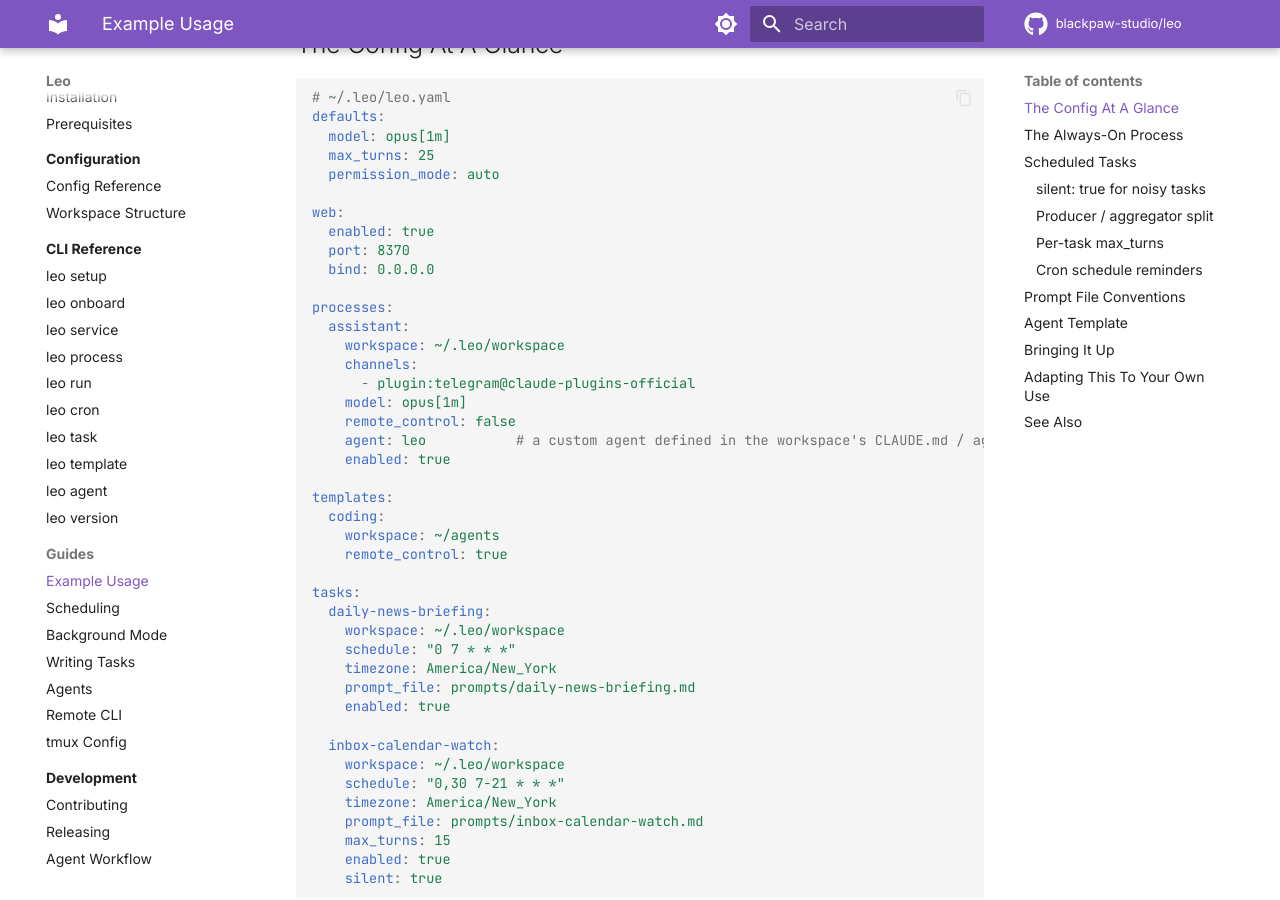
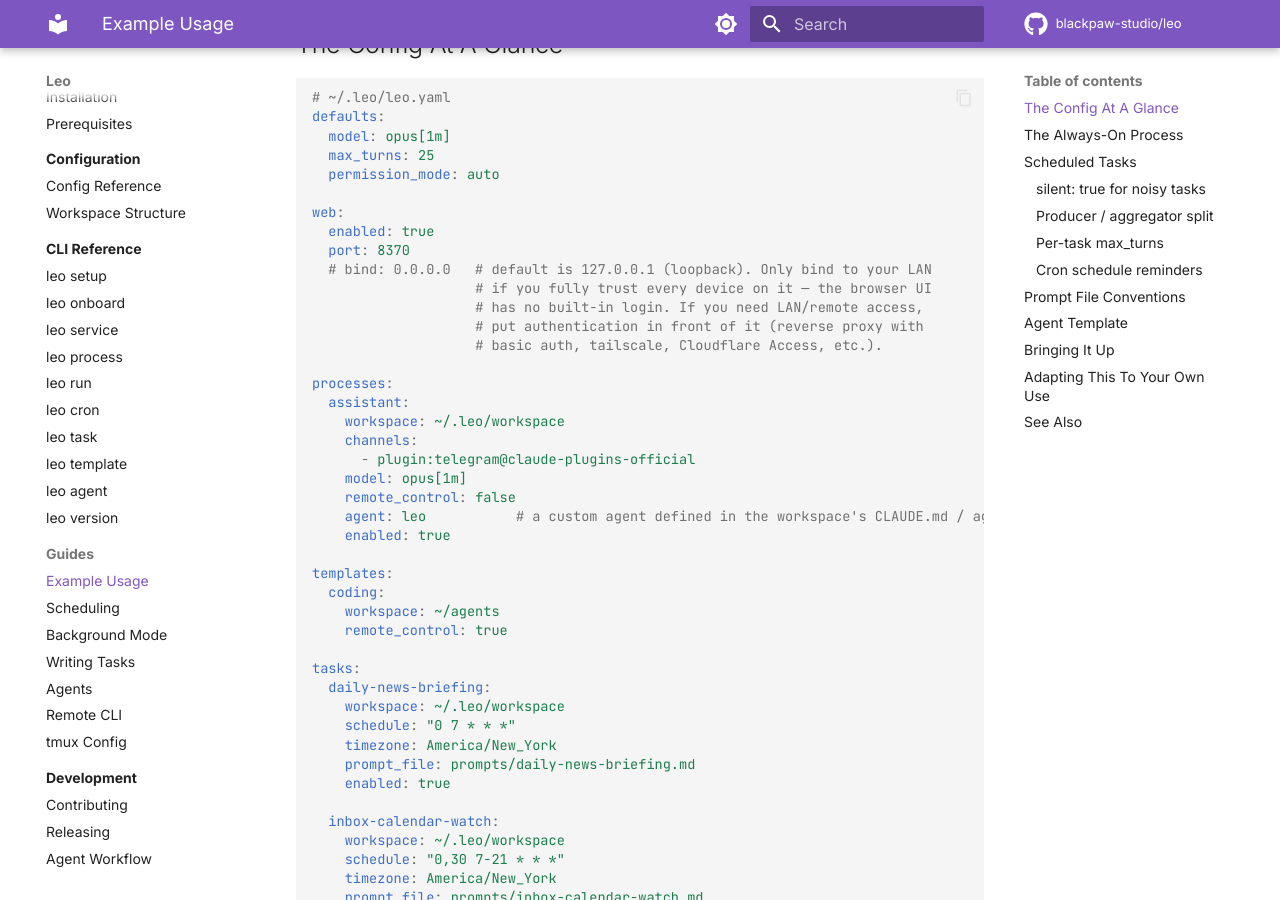
Before and after one commit to blackpaw-studio/leo, an MkDocs documentation site: the page built from docs/guides/example-usage.md, in a window 1280 px wide and 900 px high, scrolled down 487 px. Built offline with MkDocs 1.6.1 and Material for MkDocs 9.7.7, drawn with Linux system fonts in a browser that asks for light colours; comment, search, counter and statistics services are not loaded.

Commit message:
docs(example-usage): default web bind to loopback, warn about LAN exposure
Commented out `bind: 0.0.0.0` in the example config so copy-paste users
default to loopback-only. Added an inline comment explaining that the
browser UI has no built-in login, so exposing it beyond loopback
requires either a trusted LAN or an auth layer in front (reverse proxy,
tailscale, Cloudflare Access, etc.).

```diff
--- a/docs/guides/example-usage.md
+++ b/docs/guides/example-usage.md
@@ -22,7 +22,11 @@ defaults:
 web:
   enabled: true
   port: 8370
-  bind: 0.0.0.0
+  # bind: 0.0.0.0   # default is 127.0.0.1 (loopback). Only bind to your LAN
+                    # if you fully trust every device on it — the browser UI
+                    # has no built-in login. If you need LAN/remote access,
+                    # put authentication in front of it (reverse proxy with
+                    # basic auth, tailscale, Cloudflare Access, etc.).
 
 processes:
   assistant:
```
